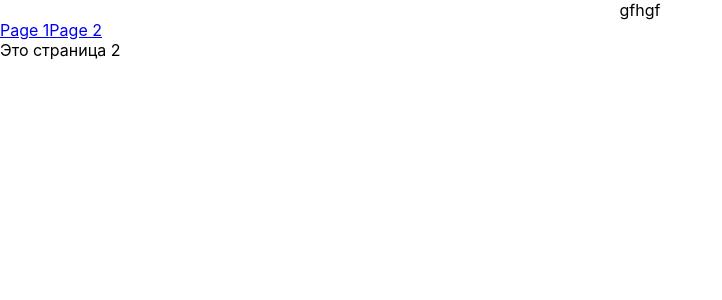
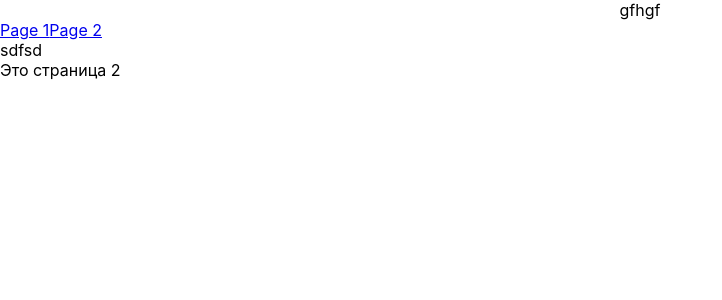
Before and after one commit to Spirichyels/nenotion2019, a React (Create React App) app: page /page2 in a window 1280 px wide. Shown: the top 300 px of the page, without its empty margins (0-722 px from the left). Built offline with nearby package versions, Linux system fonts and the light colour scheme.

Commit message:
14.01.2025 mapstateToprops

```diff
--- a/src/App.js
+++ b/src/App.js
@@ -3,21 +3,27 @@ import "./App.css";
 import {
   BrowserRouter,
   Route,
-  render,
 } from "react-router-dom/cjs/react-router-dom.min";
 import PageTest1 from "./PageTest/PageTest1";
 import PageTest2 from "./PageTest/PageTest2";
 import NavTest from "./PageTest/navTest";
+import store from "./store/store";
+import textAreaTest from "./PageTest/textAreaTest";
 
 class App extends React.Component {
   render() {
     console.log("render App");
+    console.log(this.props.store);
+
     return (
       <div>
         <div></div>
         <div className="app">gfhgf</div>
         <div>
           <NavTest />
+        </div>
+        <div>
+          <textAreaTest props={this.props.store}>sdfsd</textAreaTest>
         </div>
         <Route path="/page1" render={() => <PageTest1 />} />
         <Route path="/page2" render={() => <PageTest2 />} />
@@ -29,7 +35,7 @@ class App extends React.Component {
 const AppWithRouter = () => {
   return (
     <BrowserRouter>
-      <App />
+      <App props={store} />
     </BrowserRouter>
   );
 };
--- /dev/null
+++ b/src/PageTest/textAreaTest.jsx
@@ -0,0 +1,11 @@
+const textAreaTest = (props) => {
+  debugger;
+  return (
+    <div>
+      <div>dfg</div>
+      {props.text}
+    </div>
+  );
+};
+
+export default textAreaTest;
--- /dev/null
+++ b/src/store/store.js
@@ -0,0 +1,7 @@
+let store = {
+  state: {
+    text: "Я текст меня можно вводить",
+  },
+};
+
+export default store;
```
